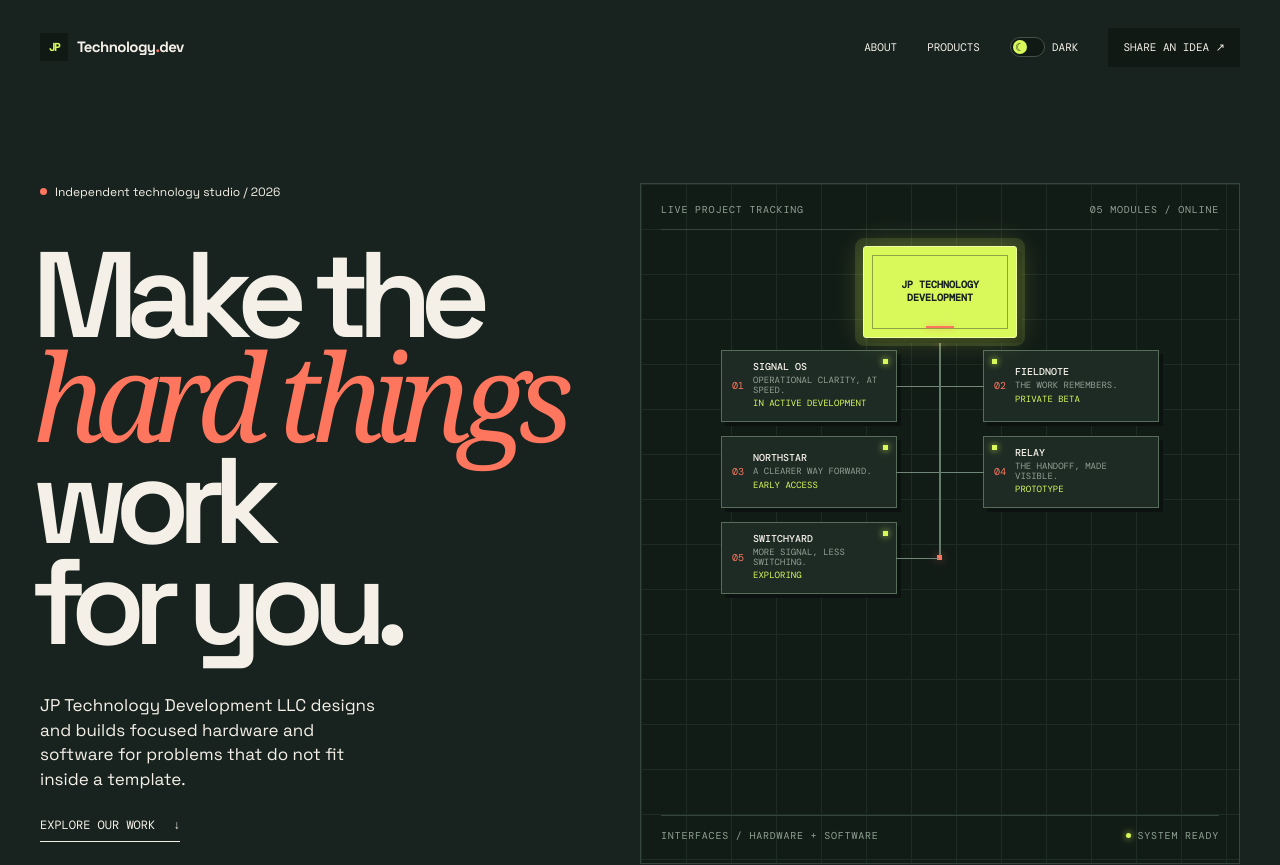
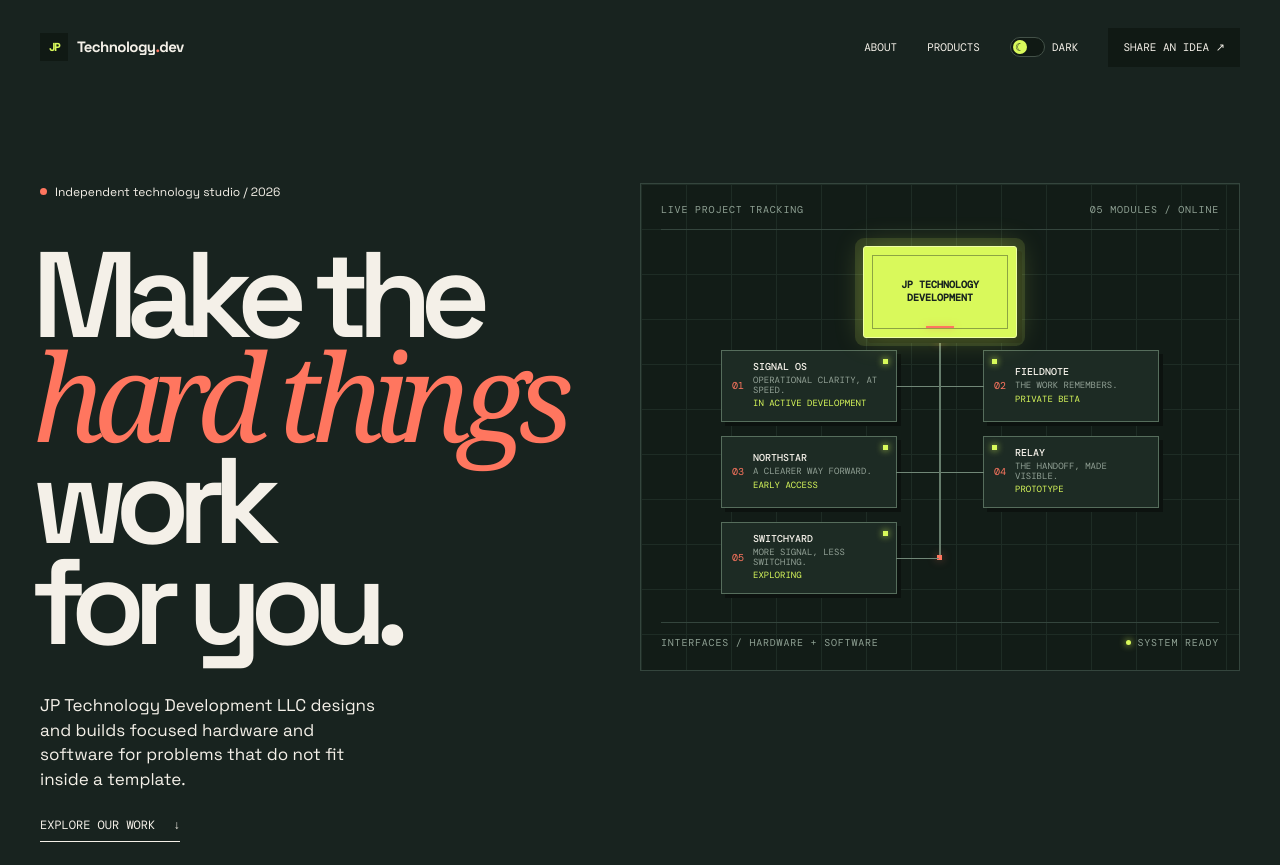
Before and after one commit to jpatrick5402/jptechnology.dev, a Next.js app: page / in a window 1280 px wide. Shown: the top 865 px of the page. Built offline with nearby package versions, Linux system fonts and the light colour scheme.

Commit message:
Fix bounding box issues

```diff
--- a/app/components/EngineeringArchitectureDiagram.tsx
+++ b/app/components/EngineeringArchitectureDiagram.tsx
@@ -44,14 +44,23 @@ export function EngineeringArchitectureDiagram() {
 	const bodyRef = useRef<HTMLDivElement>(null);
 	const modulesRef = useRef<HTMLDivElement>(null);
 	const coreRef = useRef<HTMLButtonElement>(null);
-	const moduleRows = Math.max(1, Math.ceil(products.length / 2));
+	const moduleRows = Math.ceil(products.length / 2);
+	const moduleFieldHeight = products.length
+		? 120 + moduleRows * 72 + Math.max(0, moduleRows - 1) * 14
+		: 120;
+	const moduleFieldHeightMobile = products.length
+		? 86 + moduleRows * 60 + Math.max(0, moduleRows - 1) * 8
+		: 86;
+	const moduleBottomOffset = 28;
+	const moduleBottomOffsetMobile = 24;
 	const diagramStyle = {
-		"--diagram-height": `${336 + (moduleRows - 1) * 86}px`,
-		"--diagram-height-mobile": `${296 + (moduleRows - 1) * 68}px`,
-		"--module-field-height": `${192 + (moduleRows - 1) * 86}px`,
-		"--module-field-height-mobile": `${146 + (moduleRows - 1) * 68}px`,
-		"--bus-length": `${52 + (moduleRows - 1) * 86}px`,
-		"--bus-length-mobile": `${36 + (moduleRows - 1) * 68}px`,
+		"--module-rows": moduleRows,
+		"--diagram-height": `${moduleFieldHeight + moduleBottomOffset + 66}px`,
+		"--diagram-height-mobile": `${moduleFieldHeightMobile + moduleBottomOffsetMobile + 58}px`,
+		"--module-field-height": `${moduleFieldHeight + moduleBottomOffset}px`,
+		"--module-field-height-mobile": `${moduleFieldHeightMobile + moduleBottomOffsetMobile}px`,
+		"--bus-length": `${Math.max(0, moduleFieldHeight - 104)}px`,
+		"--bus-length-mobile": `${Math.max(0, moduleFieldHeightMobile - 80)}px`,
 		"--measured-bus-top": `${busGeometry.top}px`,
 		"--measured-bus-length": `${busGeometry.length}px`,
 	} as React.CSSProperties;
--- a/app/globals.css
+++ b/app/globals.css
@@ -244,6 +244,7 @@ h2 em {
 .engineering-diagram {
 	background: #121c17;
 	border: 1px solid #34453d;
+	align-self: start;
 	display: flex;
 	flex-direction: column;
 	height: auto;
@@ -284,8 +285,8 @@ h2 em {
 	padding-top: 12px;
 }
 .architecture-body {
-	flex: 1;
-	min-height: 0;
+	height: auto;
+	min-height: var(--module-field-height);
 	position: relative;
 }
 .architecture-bus {
@@ -317,12 +318,13 @@ h2 em {
 .architecture-modules {
 	align-content: start;
 	display: grid;
-	grid-auto-rows: minmax(72px, auto);
 	grid-template-columns: minmax(0, 1fr) 86px minmax(0, 1fr);
+	grid-template-rows: repeat(var(--module-rows), minmax(72px, 1fr));
 	gap: 14px 0;
 	height: auto;
 	min-height: var(--module-field-height);
 	padding-top: 120px;
+	padding-bottom: 28px;
 	position: relative;
 	width: calc(100% - 16px);
 	margin-inline: auto;
@@ -1169,7 +1171,8 @@ h2 em {
 		margin-top: 60px;
 	}
 	.engineering-diagram {
-		height: var(--diagram-height-mobile);
+		height: auto;
+		min-height: var(--diagram-height-mobile);
 		margin-top: 44px;
 		padding: 14px 12px 15px;
 	}
@@ -1179,11 +1182,12 @@ h2 em {
 	}
 	.architecture-modules {
 		grid-template-columns: minmax(0, 1fr) 52px minmax(0, 1fr);
+		grid-template-rows: repeat(var(--module-rows), minmax(60px, 1fr));
 		gap: 8px 0;
-		grid-auto-rows: minmax(60px, auto);
 		padding-top: 86px;
 		height: auto;
 		min-height: var(--module-field-height-mobile);
+		padding-bottom: 24px;
 	}
 	.architecture-module {
 		height: auto;
```
